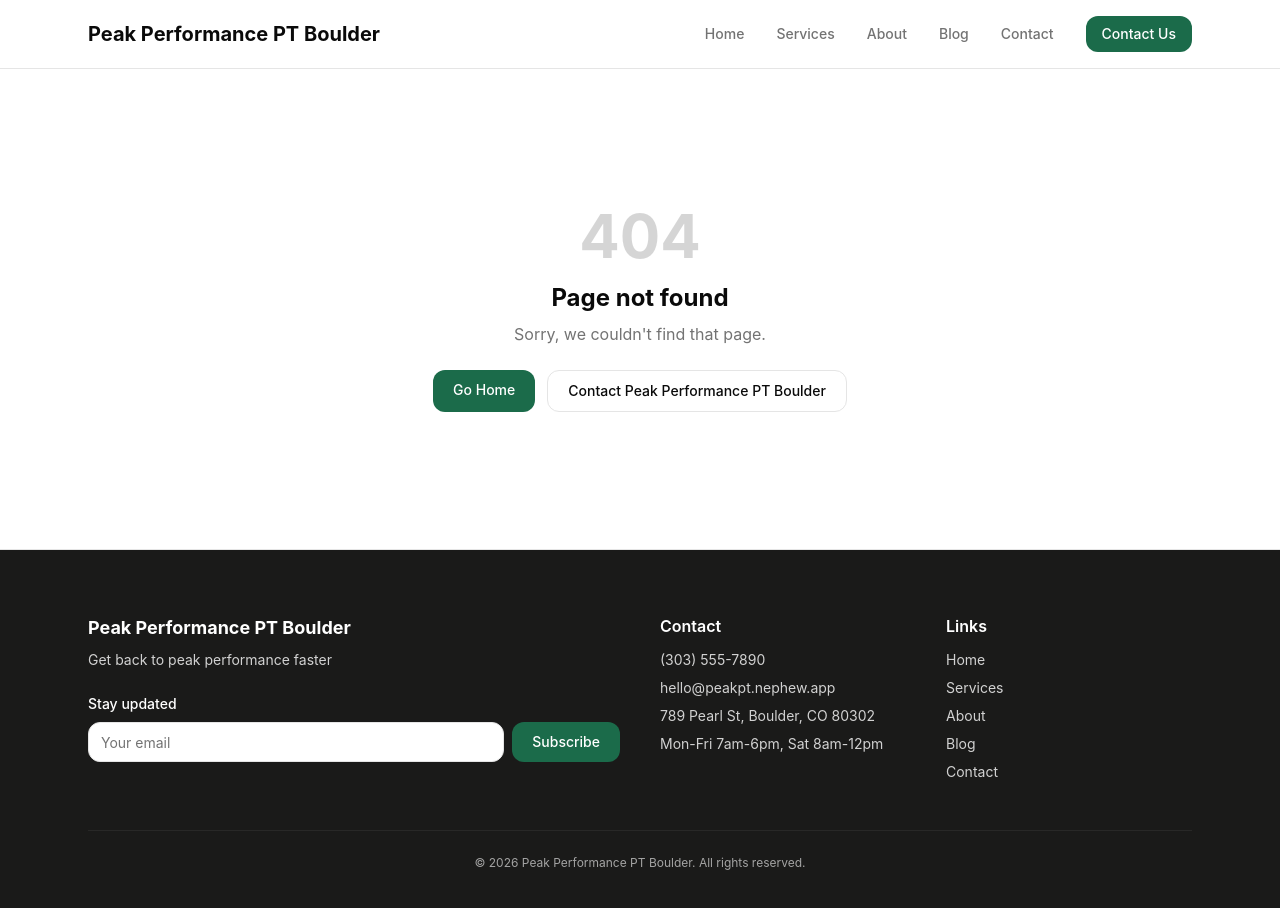
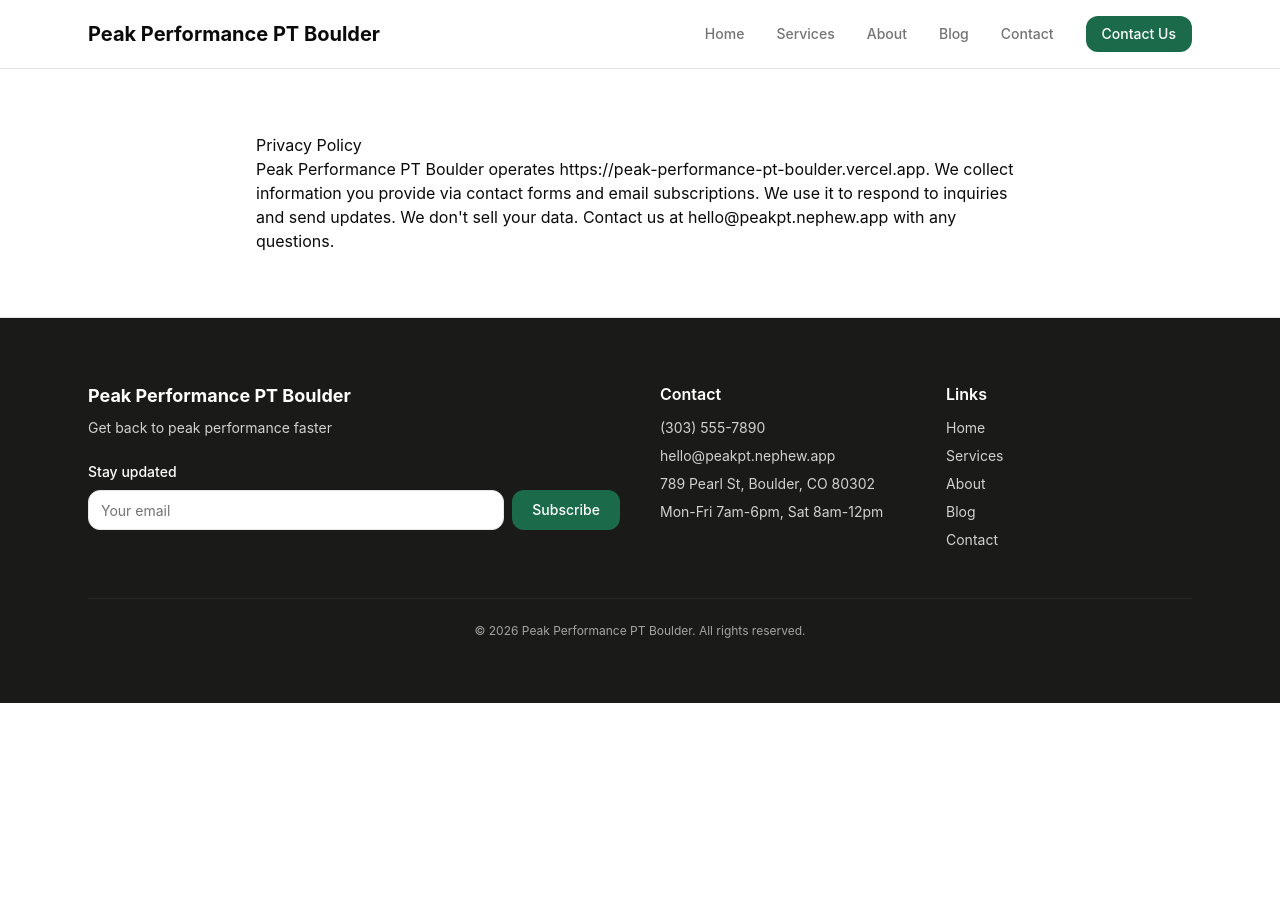
Before and after one commit to nephew-testing/peak-performance-pt-boulder, a Next.js app: page /privacy in a window 1280 px wide. Before the commit this address had no page. Shown: the top 908 px of the page. After the commit the page ends 800 px from the top, so only its background shows below. Built offline with nearby package versions, Linux system fonts and the light colour scheme.

Commit message:
Initial site generation by Nephew

```diff
--- /dev/null
+++ b/src/app/privacy/page.tsx
@@ -0,0 +1,3 @@
+import { siteConfig } from "@/lib/config";
+export const metadata = { title: "Privacy Policy | " + siteConfig.business.name };
+export default function PrivacyPage() { const b = siteConfig.business; return (<main className="px-6 py-16"><div className="mx-auto max-w-3xl prose prose-lg"><h1>Privacy Policy</h1><p>{b.name} operates {siteConfig.seo.siteUrl}. We collect information you provide via contact forms and email subscriptions. We use it to respond to inquiries and send updates. We don&apos;t sell your data. Contact us at <a href={"mailto:"+b.email}>{b.email}</a> with any questions.</p></div></main>); }
```
